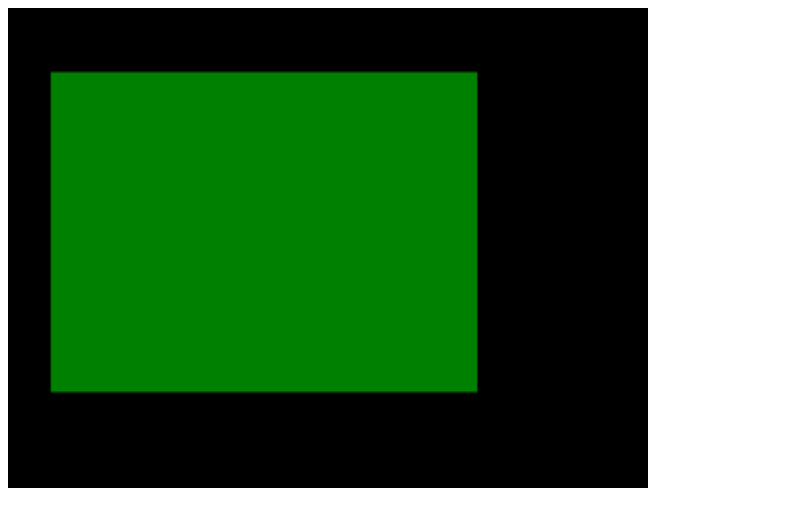
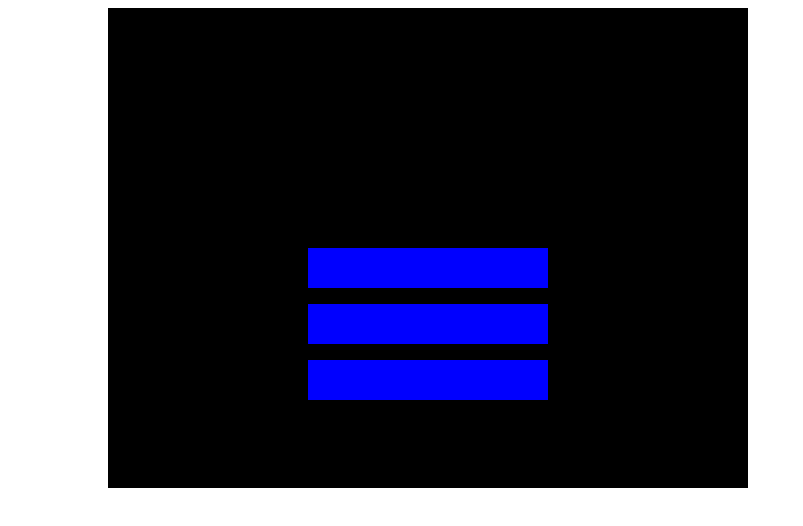
Before and after one commit to ajakubo1/CanvasMenu, a plain HTML site: page test.html in a window 1280 px wide. Shown: the whole page, without its empty margins (0-803 px from the left). Drawn offline with Linux system fonts and the light colour scheme.

Commit message:
Added buttons with test layout

```diff
--- a/js/html5menu.js
+++ b/js/html5menu.js
@@ -1,19 +1,53 @@
 
-function Menu(canvas, isAnimated) {
+function Menu(canvas, width, height, isAnimated) {
 	var self = this;
 	this.buttons = new Array(),
 	this.canvas = canvas,
+	this.canvas.width = width;
+	this.canvas.height = height;
 	this.isAnimated = isAnimated,
 	this.ctx = canvas.getContext('2d');
+	this.scaleX = width / 640;
+	this.scaleY = height / 480;
+	this.focused = undefined;
 
 	this.listener_mousedown = function (event) {
-		console.info('listener_mousedown!', event);
+		var i, x = event.layerX * self.scaleX, y = event.layerY * self.scaleY;
+		for (i = 0; i < self.buttons.length; i += 1) {
+			if (self.buttons[i].inRange(x, y)) {
+				self.buttons[i].setState(BUTTON_ENUM.down);
+				self.redrawMenu();
+				break;
+			}
+		}
 	}
 
 	this.listener_mousemove = function (event) {
-		var i, x = 0, y = 0;
+		var i, x = event.layerX * self.scaleX, y = event.layerY * self.scaleY;
+
+		if (self.focused !== undefined) {
+			if (!self.focused.inRange(x, y)) {
+				self.focused.setState(BUTTON_ENUM.inactive);
+				self.focused = undefined;
+				self.redrawMenu();
+			}
+		}
+
 		for (i = 0; i < self.buttons.length; i += 1) {
 			if (self.buttons[i].inRange(x, y)) {
+				self.focused = self.buttons[i];
+				self.buttons[i].setState(BUTTON_ENUM.focused);
+				self.redrawMenu();
+				break;
+			}
+		}
+	}
+
+	this.listener_mouseup = function (event) {
+		var i, x = event.layerX * self.scaleX, y = event.layerY * self.scaleY;
+		for (i = 0; i < self.buttons.length; i += 1) {
+			if (self.buttons[i].inRange(x, y)) {
+				self.buttons[i].setState(BUTTON_ENUM.up);
 				self.redrawMenu();
 				break;
 			}
@@ -27,21 +61,13 @@ function Menu(canvas, isAnimated) {
 			this.ctx.drawImage(this.buttons[i].getCanvas(), this.buttons[i].getX(), this.buttons[i].getY());
 		}
 	}
-
-	this.listener_mouseup = function (event) {
-		console.info('listener_mouseup!', event);
-		self.redrawMenu();
-	}
 }
 
 Menu.prototype.init = function () {
-	console.info(this.buttons);
 	this.canvas.addEventListener('mouseup', this.listener_mouseup);
 	this.canvas.addEventListener('mousedown', this.listener_mousedown);
 	this.canvas.addEventListener('mousemove', this.listener_mousemove);
-
 	this.redrawMenu();
-	console.info(this.buttons);
 }
 
 Menu.prototype.appendButton = function (button) {
@@ -55,18 +81,52 @@ var BUTTON_ENUM = {
 	"up": 3
 }
 
-function Button(x, y, width, height) {
+function Button(x, y, width, height, text) {
 	this.x = x;
 	this.y = y;
 	this.width = width;
 	this.height = height;
 	this.x_limit = this.x + this.width;
 	this.y_limit = this.y + this.height;
-	this.status = BUTTON_ENUM.inactive;
-	this.canvas = document.createElement('canvas');
-	this.canvas.width = width;
-	this.canvas.height = height;
-	this.ctx = this.canvas.getContext('2d');
+	this.state = BUTTON_ENUM.inactive;
+
+	this.canvas_inactive = document.createElement('canvas');
+	this.canvas_inactive.width = width;
+	this.canvas_inactive.height = height;
+
+	this.canvas_focused = document.createElement('canvas');
+	this.canvas_focused.width = width;
+	this.canvas_focused.height = height;
+
+	this.canvas_down = document.createElement('canvas');
+	this.canvas_down.width = width;
+	this.canvas_down.height = height;
+
+	this.canvas_up = document.createElement('canvas');
+	this.canvas_up.width = width;
+	this.canvas_up.height = height;
+
+	var ctx = this.canvas_inactive.getContext('2d');
+	ctx.clearRect(0, 0, this.width, this.height);
+	ctx.fillStyle = "green";
+	ctx.fillRect(0, 0, this.width, this.height);
+
+	ctx.
+
+	ctx = this.canvas_focused.getContext('2d');
+	ctx.clearRect(0, 0, this.width, this.height);
+	ctx.fillStyle = "blue";
+	ctx.fillRect(0, 0, this.width, this.height);
+
+	ctx = this.canvas_down.getContext('2d');
+	ctx.clearRect(0, 0, this.width, this.height);
+	ctx.fillStyle = "red";
+	ctx.fillRect(0, 0, this.width, this.height);
+
+	ctx = this.canvas_up.getContext('2d');
+	ctx.clearRect(0, 0, this.width, this.height);
+	ctx.fillStyle = "orange";
+	ctx.fillRect(0, 0, this.width, this.height);
 }
 
 Button.prototype.inRange = function (x, y) {
@@ -76,12 +136,20 @@ Button.prototype.inRange = function (x, y) {
 	return false;
 }
 
+Button.prototype.setState = function (newState) {
+	this.state = newState;
+}
+
 Button.prototype.getCanvas = function () {
-	this.ctx.clearRect(0, 0, this.width, this.height);
-	this.ctx.fillStyle = "green";
-	this.ctx.fillRect(0, 0, this.width, this.height);
-
-	return this.canvas;
+	if (this.state === BUTTON_ENUM.inactive) {
+		return this.canvas_inactive;
+	} else if (this.state === BUTTON_ENUM.focused) {
+		return this.canvas_focused;
+	} else if (this.state === BUTTON_ENUM.down) {
+		return this.canvas_down;
+	} else if (this.state === BUTTON_ENUM.up) {
+		return this.canvas_up;
+	}
 }
 
 Button.prototype.getX = function () {
--- a/test/config.js
+++ b/test/config.js
@@ -1,7 +1,18 @@
-var menu = new Menu(document.getElementById('canvas'), false);
+var width = 800,
+	height = 600,
+	buttonWidth = 300,
+	buttonHegith = 50;
 
-var button1 = new Button(20, 20, 200, 100);
+var menu = new Menu(document.getElementById('canvas'), width, height, false);
+
+var button1 = new Button(width / 2 - buttonWidth / 2, 300, buttonWidth, buttonHegith, "Button 1");
+var button2 = new Button(width / 2 - buttonWidth / 2, 300 + buttonHegith + 20, buttonWidth, buttonHegith, "Button 2");
+var button3 = new Button(width / 2 - buttonWidth / 2, 300 + 2 * (buttonHegith + 20), buttonWidth, buttonHegith, "Button 3");
+
+
 
 menu.appendButton(button1);
+menu.appendButton(button2);
+menu.appendButton(button3);
 
 menu.init();
--- a/test/styles.css
+++ b/test/styles.css
@@ -1,4 +1,5 @@
 #canvas {
+	margin-left: 100px;
 	width: 640px;
 	height: 480px;
 	background: black;
```
